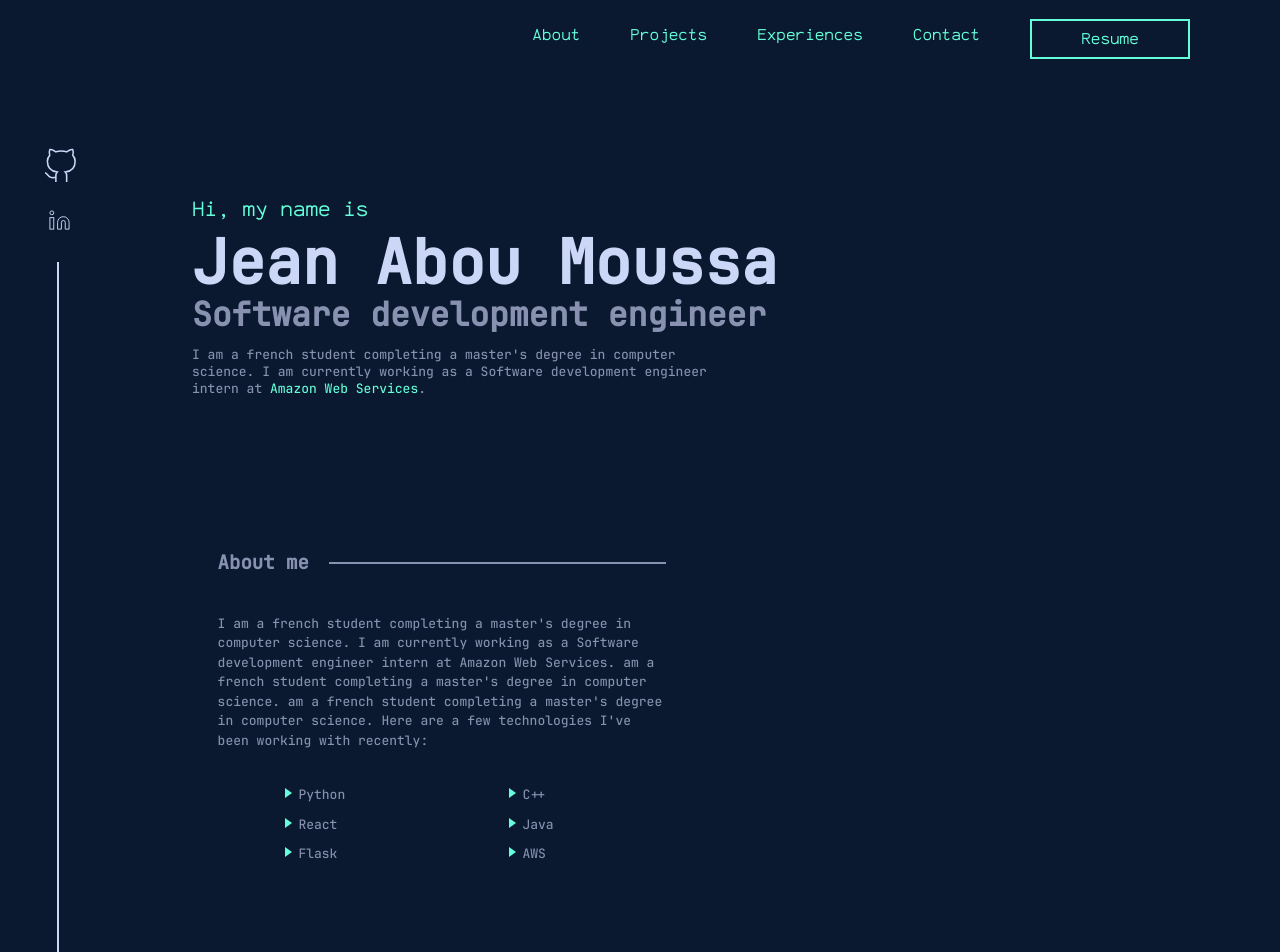
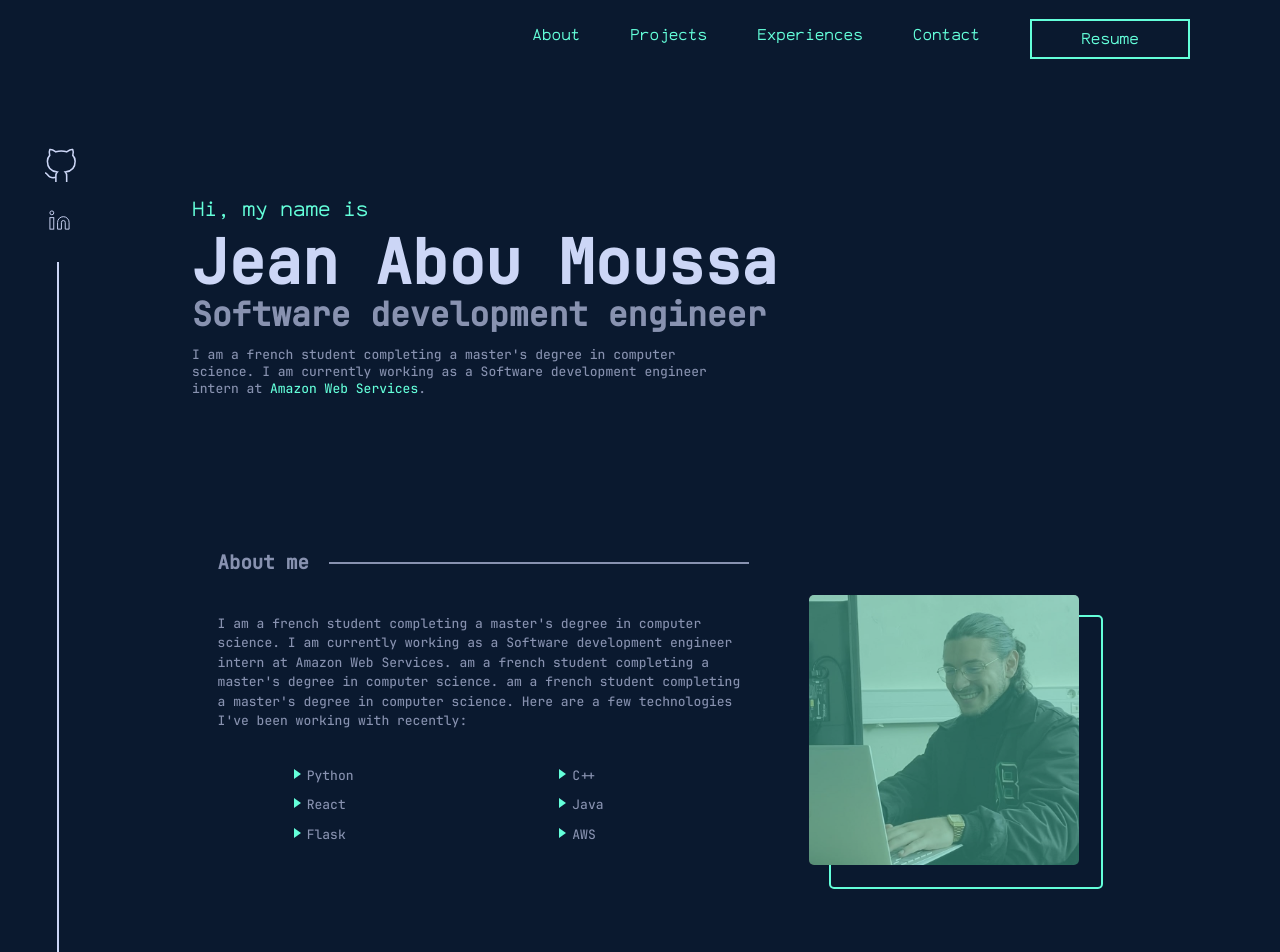
Before and after one commit to abou961/Portfolio, a React (Create React App) app: page / in a window 1280 px wide. Shown: the top 952 px of the page. Built offline with nearby package versions, Linux system fonts and the light colour scheme.

Commit message:
✨ First version of the SectionAbout

```diff
--- a/src/App.css
+++ b/src/App.css
@@ -223,9 +223,56 @@ p {
 }
 
 .section-about {
+  display: flex;
   margin-left: 17%;
   margin-top: 10%;
-  width: 35%;
+}
+
+.section-about--content {
+  width: 50%;
+}
+
+
+
+.section--about--illustration--container {
+  position: relative;
+}
+
+.section--about--illustration--image {
+  width: 270px;
+  position: absolute;
+  margin-top: 70px;
+  margin-left: 60px;
+  border-radius: 5px;
+}
+
+.section--about--illustration--overlay {
+  background: #64FFDA;
+  width: 270px;
+  height: 270px;
+  margin-top: 70px;
+  margin-left: 60px;
+  opacity: 0.4;
+  position: absolute;
+  border-radius: 5px;
+}
+
+.section--about--illustration--overlay:hover {
+  opacity: 0;
+}
+
+
+.section--about--illustration--frame {
+  border: #64FFDA;
+  border-style: solid;
+  border-width: 2px;
+  border-radius: 5px;
+  width: 270px;
+  height: 270px;
+  margin-top: 90px;
+  margin-left: 80px;
+  position: absolute;
+  border-radius: 5px;
 }
 
 .section-about--text {
--- a/src/components/SectionAbout.js
+++ b/src/components/SectionAbout.js
@@ -1,6 +1,17 @@
 import React from "react";
+import { motion } from "framer-motion";
 
 export default function SectionAbout() {
+
+    const [isHovered, setIsHovered] = React.useState(false);
+
+    // TODO: Make the logos going up when hovered
+    const frameVariants = {
+        hovered: { y: -15, x: -15 },
+        unhovered: { y: 0, x: 0 }
+    };
+
+
     return (
         <div className="section-about">
             <div className="section-about--content">
@@ -33,6 +44,22 @@ export default function SectionAbout() {
                     </ul>
                 </div>
             </div>
+            <div className="section--about--illustration">
+                <div className="section--about--illustration--container"
+                    onMouseEnter={() => setIsHovered(true)}
+                    onMouseLeave={() => setIsHovered(false)}
+                >
+                    <motion.div
+                        className="section--about--illustration--frame"
+                        variants={frameVariants}
+                        animate={isHovered ? "hovered" : "unhovered"}
+                    >
+                    </motion.div>
+                    <img src={require('../images/img_jean.jpg')} alt="Jean" className="section--about--illustration--image" />
+                    <div className="section--about--illustration--overlay"></div>
+                </div>
+            </div>
+
 
             <br /><br /><br /><br /><br /><br /><br /><br /><br /><br /><br /><br /><br /><br /><br /><br /><br /><br /><br /><br /><br /><br /><br /><br /><br /><br /><br /><br /><br /><br /><br /><br />
         </div>
```
Also changed, not shown: src/images/img_jean.jpg (added).
